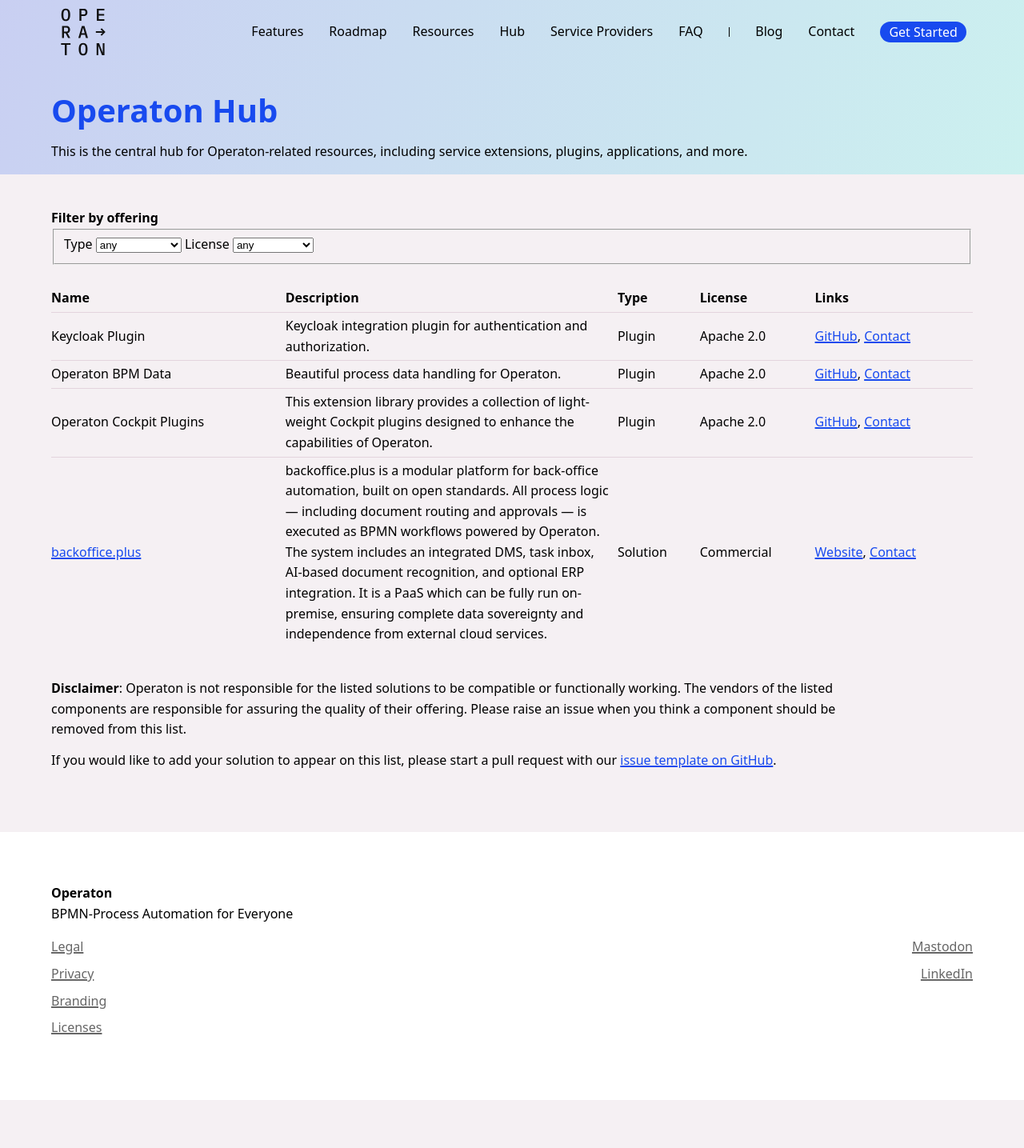
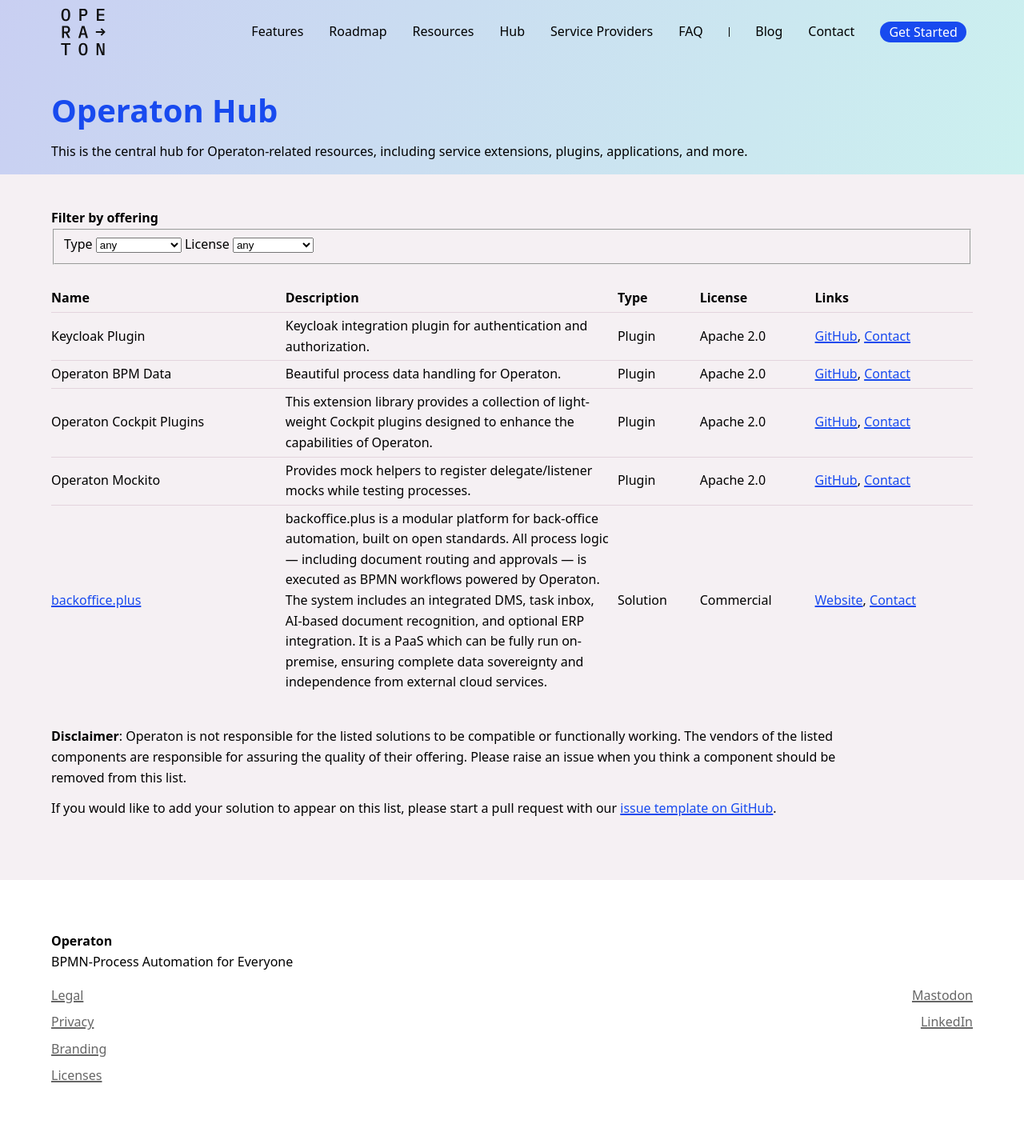
Before and after one commit to operaton/operaton.org, a Jekyll site: the page built from hub.html, in a window 1280 px wide. Shown: the whole page at 80% size. Built offline with Jekyll 4.4.1, drawn with Linux system fonts in a browser that asks for light colours; before the commit the page ends 1375 px from its top, so only the background shows below that.

Commit message:
feat(hub): Add Operaton Mockito

```diff
--- a/_data/hub-items.yml
+++ b/_data/hub-items.yml
@@ -41,3 +41,13 @@
       url: https://github.com/cachescrubber/camunda-bpm-data/tree/operaton
     - label: Contact
       url: "https://github.com/cachescrubber"
+- name: Operaton Mockito
+  description: >-
+    Provides mock helpers to register delegate/listener mocks while testing processes.
+  type: 1
+  license: 2
+  links:
+    - label: GitHub
+      url: https://github.com/cachescrubber/camunda-platform-7-mockito/commits/operaton/
+    - label: Contact
+      url: "https://github.com/cachescrubber"
```
